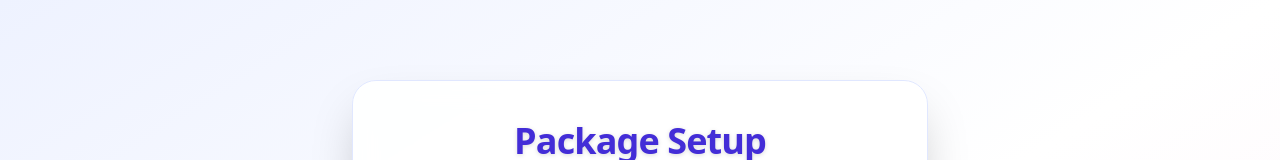
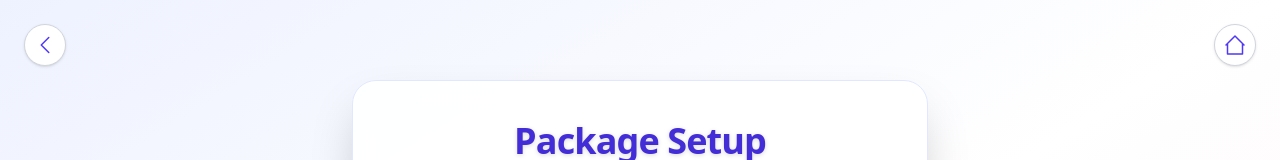
Before and after one commit to anasmustafa123/InfluencerBrandConnecter, a Next.js app: page /packagesetup in a window 1280 px wide. Shown: the top 160 px of the page. Built offline with nearby package versions, Linux system fonts and the light colour scheme.

Commit message:
ui updates

```diff
--- a/src/app/home/HomePage.js
+++ b/src/app/home/HomePage.js
@@ -46,8 +46,8 @@ export default function HomePage(props) {
                     className="h-8 w-8 rounded-full border-2 border-indigo-200 object-cover md:h-10 md:w-10"
                   />
                 </button>
-                {menuOpen && (
-                  <div className="absolute right-0 mt-2 w-40 bg-white rounded-xl shadow-lg border border-gray-100 z-50 py-2 flex flex-col animate-fade-in">
+                 {menuOpen && (
+                   <div className="absolute left-0 top-0 mt-2 -translate-x-full w-40 bg-white rounded-xl shadow-lg border border-gray-100 z-50 py-2 flex flex-col animate-fade-in">
                     <button
                       className="w-full px-4 py-2 text-left text-gray-700 hover:bg-indigo-50 font-medium rounded-t-xl"
                       onClick={() => {
--- a/src/app/packages/Packeges.jsx
+++ b/src/app/packages/Packeges.jsx
@@ -52,7 +52,7 @@ import {
           {packages.map((pkg) => (
             <div
               key={pkg.title}
-              className="bg-white/80 backdrop-blur-md rounded-3xl shadow-2xl hover:shadow-indigo-200 transition-shadow p-8 flex flex-col border border-indigo-100 relative overflow-hidden group"
+              className="bg-white/80 backdrop-blur-md rounded-3xl shadow-2xl hover:shadow-indigo-200 transition-shadow p-12 min-h-[480px] flex flex-col border border-indigo-100 relative overflow-hidden group"
             >
               {/* Decorative gradient blob */}
               <div className="absolute -top-10 -right-10 w-32 h-32 bg-gradient-to-br from-indigo-200 via-pink-100 to-white rounded-full opacity-40 group-hover:scale-110 transition-transform z-0" />
@@ -79,7 +79,7 @@ import {
                   <span>some link</span>
                 </li>
               </ul>
-              <div className="mb-4 z-10 relative">
+              <div className=" z-10 relative">
                 <div className="flex items-center gap-2 mb-1">
                   <BarChart2 className="w-4 h-4 text-indigo-600" />
                   <span className="font-medium">Metrics</span>
@@ -92,14 +92,16 @@ import {
                   ))}
                 </div>
               </div>
-              <div className="flex items-center gap-2 mb-4 z-10 relative">
-                <Clock className="w-4 h-4 text-indigo-600" />
-                <span className="text-sm text-gray-700">{pkg.days_duration}</span>
-              </div>
-              <div className="flex items-center gap-2 mb-4 z-10 relative">
-                <BadgeDollarSign className="w-4 h-4 text-indigo-600" />
-                <span className="text-lg font-bold text-indigo-700">Starts at {pkg.price} $</span>
-              </div>
+                <div className="flex flex-col flex-grow z-10 relative">
+                  <div className="flex items-center gap-2 mb-2">
+                    <Clock className="w-4 h-4 text-indigo-600" />
+                    <span className="text-sm text-gray-700">{pkg.days_duration}</span>
+                  </div>
+                  <div className="flex items-center gap-2 mt-auto">
+                    <BadgeDollarSign className="w-4 h-4 text-indigo-600" />
+                    <span className="text-lg font-bold text-indigo-700 pb-2">Starts at {pkg.price} $</span>
+                  </div>
+                </div>
               <button
                 className="mt-auto bg-gradient-to-r from-indigo-600 to-pink-500 text-white rounded-xl py-3 px-4 font-bold shadow-lg hover:from-indigo-700 hover:to-pink-600 transition text-base tracking-wide z-10 relative"
                 onClick={() => {
--- a/src/app/packagesetup/page.js
+++ b/src/app/packagesetup/page.js
@@ -20,7 +20,27 @@ export default function PackageSetup({ pkg, influencers }) {
   };
 
   return (
-    <div className="min-h-screen bg-gradient-to-br from-indigo-50 via-white to-pink-50 flex items-center justify-center px-4 md:px-0 py-10">
+    <div className="min-h-screen bg-gradient-to-br from-indigo-50 via-white to-pink-50 flex items-center justify-center px-4 md:px-0 py-10 relative">
+      {/* Back Button Top Left */}
+      <div className="fixed top-6 left-6 z-50">
+        <button
+          onClick={() => router.back()}
+          className="inline-flex items-center p-2 rounded-full bg-white border border-gray-300 hover:bg-gray-100 shadow"
+          aria-label="Go Back"
+        >
+          <svg xmlns="http://www.w3.org/2000/svg" fill="none" viewBox="0 0 24 24" strokeWidth={1.5} stroke="currentColor" className="w-6 h-6 text-indigo-600">
+            <path strokeLinecap="round" strokeLinejoin="round" d="M15.75 19.5L8.25 12l7.5-7.5" />
+          </svg>
+        </button>
+      </div>
+      {/* Home Button Top Right */}
+      <div className="fixed top-6 right-6 z-50">
+        <a href="/home" className="inline-flex items-center p-2 rounded-full bg-white border border-gray-300 hover:bg-gray-100 shadow" aria-label="Go to Home">
+          <svg xmlns="http://www.w3.org/2000/svg" fill="none" viewBox="0 0 24 24" strokeWidth={1.5} stroke="currentColor" className="w-6 h-6 text-indigo-600">
+            <path strokeLinecap="round" strokeLinejoin="round" d="M3 12l9-9 9 9M4.5 10.5V21h15v-10.5" />
+          </svg>
+        </a>
+      </div>
       <div className="bg-white/90 backdrop-blur-md rounded-3xl shadow-2xl p-10 max-w-xl w-full border border-indigo-100">
         <h1 className="text-4xl font-extrabold mb-2 text-center text-indigo-700 tracking-tight drop-shadow-sm">
           Package Setup
```
